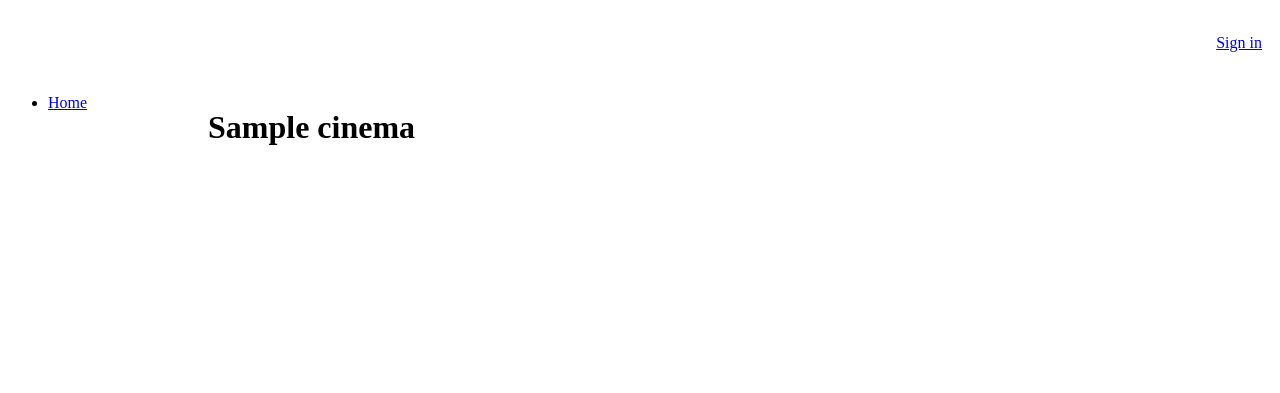
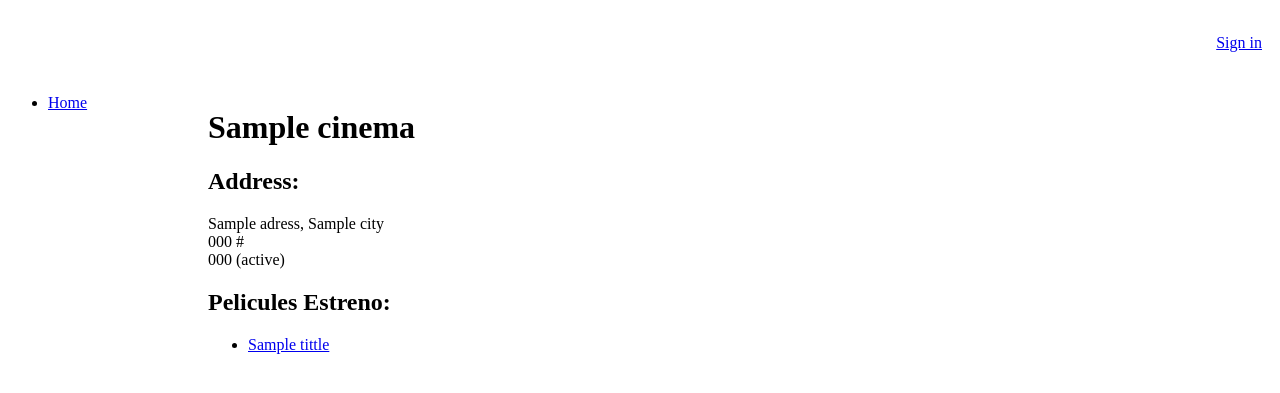
Before and after one commit to uryy5/cinema, a Django app: template icinema/templates/icinema/cinema_detail.html in a window 1280 px wide. Shown: the top 393 px of the page. Run offline with Django 3.2, Linux system fonts and the light colour scheme; the template is opened without the code that fills it: most values are stand-ins (such as "Sample title", 1, 10 or a date in 2020).

Commit message:
Add films in cinema details

```diff
--- a/icinema/templates/icinema/cinema_detail.html
+++ b/icinema/templates/icinema/cinema_detail.html
@@ -1,7 +1,25 @@
 {% extends "icinema/base.html" %}
+
 {% block content %}
 <h1>
     {{ cinema.name }}
+</h1>
+<h2>Address:</h2>
+<p>
+    {{ cinema.adress }}, {{ cinema.city }} <br/>
+    {{ cinema.postcode }} {{ cinema.cinema_url }} <br/>
+    {{ cinema.telephone }} ({{ cinema.stateOrProvince }})
+</p>
 
+<h2>
+    Pelicules Estreno:
+</h2>
+<ul>
+    {% for films in cinema.films.all %}
+        <li><a href="{% url 'icinema:films_detail' cinema.id films.id 'html' %}">
+            {{ films.tittle }}</a></li>
+    {% empty %}<li>Sorry, no films for this cinema yet.</li>
+    {% endfor %}
+</ul>
 
 {% endblock %}
```
